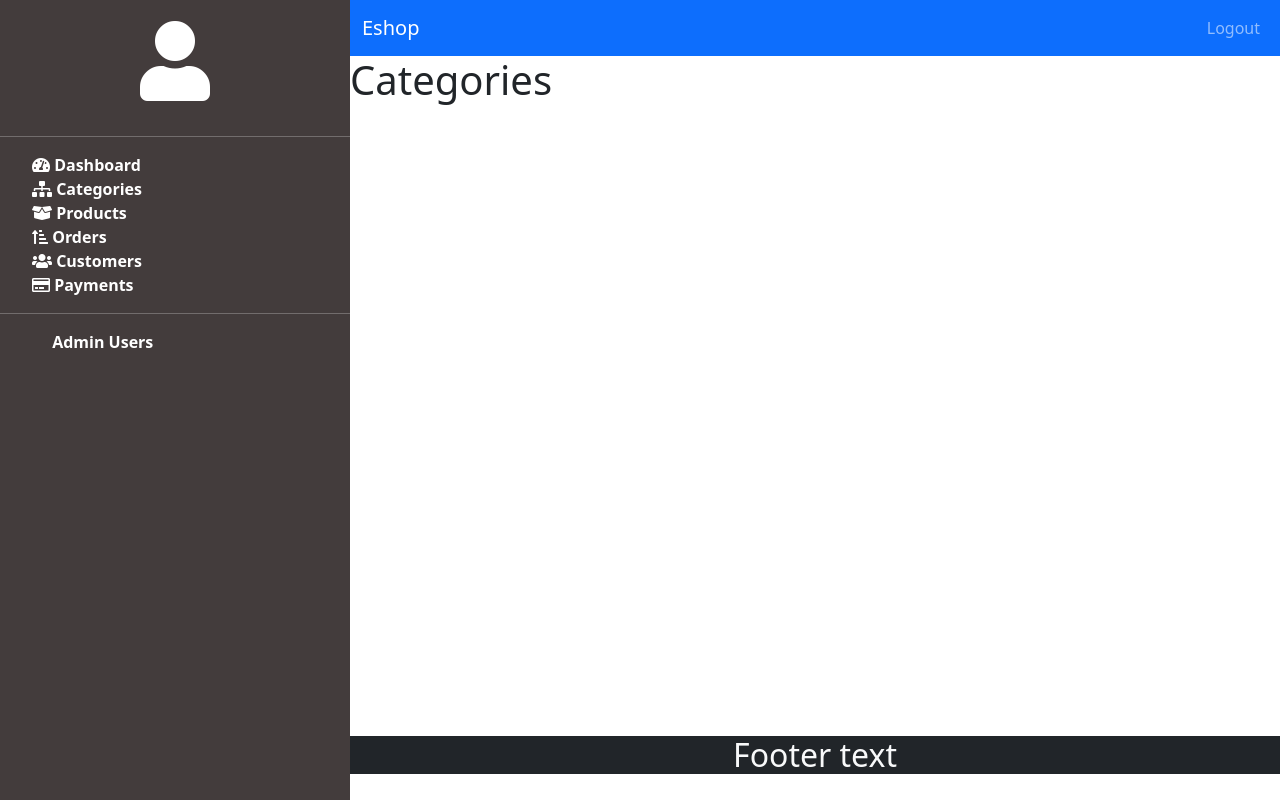
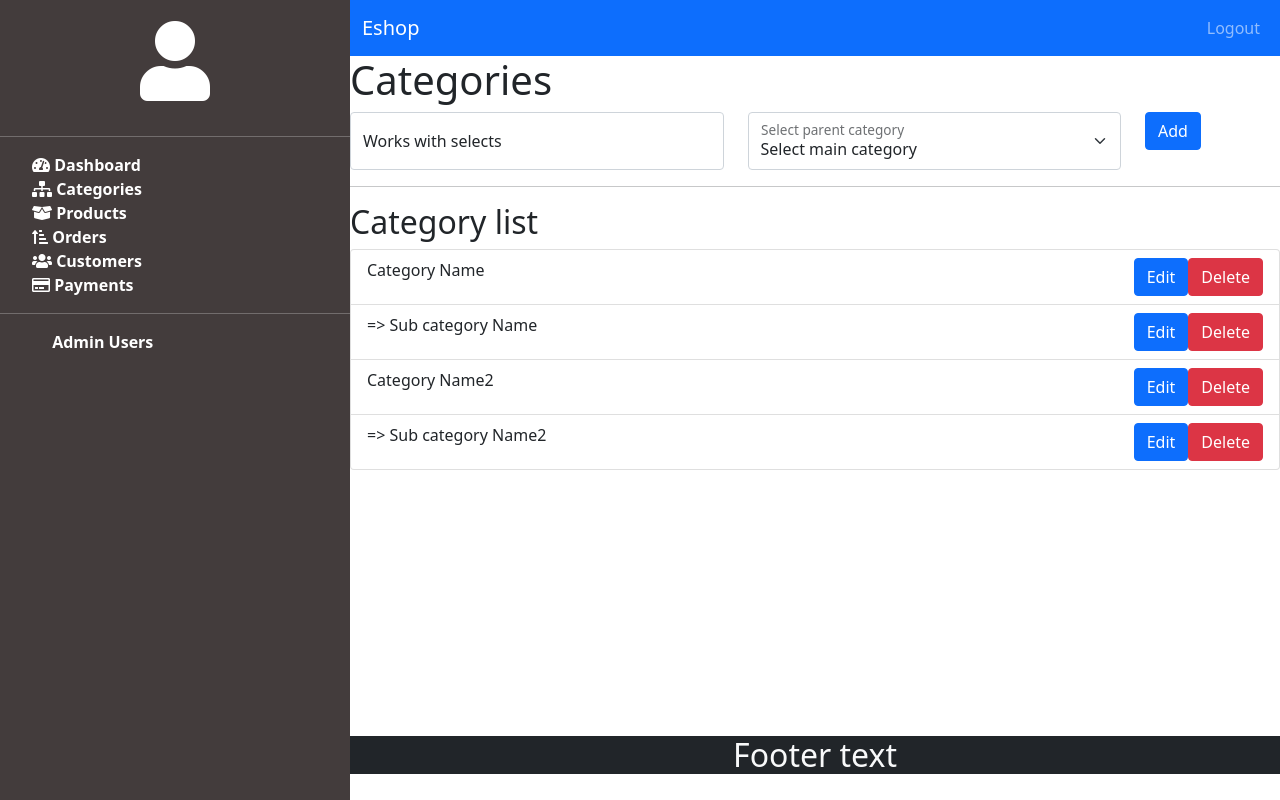
Before and after one commit to luit93/frontend-admin, a React (Create React App) app: page /categories in a window 1280 px wide. Built offline with nearby package versions, Linux system fonts and the light colour scheme.

Commit message:
category UI added

```diff
--- /dev/null
+++ b/src/components/add-category-form/AddCategoryForm.js
@@ -0,0 +1,66 @@
+import React from "react";
+import { Form, Row, Col, Button, FloatingLabel } from "react-bootstrap";
+const AddCategoryForm = () => {
+  const categories = [
+    { _id: 1, name: "Grocery", parentCat: "" },
+    { _id: 2, name: "Dairy", parentCat: "1" },
+    { _id: 3, name: "Bakery", parentCat: "1" },
+    { _id: 4, name: "Electronics", parentCat: "" },
+    { _id: 5, name: "Laptop", parentCat: "3" },
+    { _id: 6, name: "Mobile", parentCat: "3" },
+    { _id: 7, name: "Furniture", parentCat: "" },
+  ];
+
+  const handleOnChange = (e) => {};
+
+  //parent cats only
+  const parentCatOnly = categories.filter((row) => !row.parentCat);
+
+  //child cats only
+  const childCat = categories.filter((row) => row.parentCat);
+
+  return (
+    <div>
+      <Form>
+        <Row>
+          <Col md={5}>
+            <FloatingLabel
+              controlId="floatingSelect"
+              label="Works with selects"
+            >
+              <Form.Control
+                name="name"
+                placeholder="Category name"
+                onChange={handleOnChange}
+                required
+              />
+            </FloatingLabel>
+          </Col>
+          <Col md={5}>
+            <FloatingLabel
+              controlId="floatingSelect"
+              label="Select parent category"
+            >
+              <Form.Select aria-label="Floating label select example">
+                <option>Select main category</option>
+                {parentCatOnly.map((row, i) => (
+                  <option key={row._id} value={row._id}>
+                    {row.name}
+                  </option>
+                ))}
+                <option value="1">One</option>
+                <option value="2">Two</option>
+                <option value="3">Three</option>
+              </Form.Select>
+            </FloatingLabel>
+          </Col>
+          <Col>
+            <Button type="submit">Add</Button>
+          </Col>
+        </Row>
+      </Form>
+    </div>
+  );
+};
+
+export default AddCategoryForm;
--- a/src/pages/categories/Categories.js
+++ b/src/pages/categories/Categories.js
@@ -1,10 +1,58 @@
 import React from "react";
+import { ListGroup, Button } from "react-bootstrap";
 import AdminLayout from "../layout/AdminLayout";
+import AddCategoryForm from "../../components/add-category-form/AddCategoryForm";
 const Categories = () => {
   return (
     <AdminLayout>
       <div>
         <h1>Categories</h1>
+        <div className="add-cat-form">
+          <AddCategoryForm />
+        </div>
+        <hr />
+
+        <div className="cat-list">
+          <h2>Category list</h2>
+          <ListGroup>
+            <ListGroup.Item className="d-flex justify-content-between">
+              <span>Category Name</span>
+              <span>
+                <Button variant="primary">Edit</Button>
+                <Button variant="danger" style={{ marginleft: "1rem" }}>
+                  Delete
+                </Button>
+              </span>
+            </ListGroup.Item>
+            <ListGroup.Item className="d-flex justify-content-between">
+              <span> => Sub category Name</span>
+              <span>
+                <Button variant="primary">Edit</Button>
+                <Button variant="danger" style={{ marginleft: "1rem" }}>
+                  Delete
+                </Button>
+              </span>
+            </ListGroup.Item>
+            <ListGroup.Item className="d-flex justify-content-between">
+              <span>Category Name2</span>
+              <span>
+                <Button variant="primary">Edit</Button>
+                <Button variant="danger" style={{ marginleft: "1rem" }}>
+                  Delete
+                </Button>
+              </span>
+            </ListGroup.Item>
+            <ListGroup.Item className="d-flex justify-content-between">
+              <span> => Sub category Name2</span>
+              <span>
+                <Button variant="primary">Edit</Button>
+                <Button variant="danger" style={{ marginleft: "1rem" }}>
+                  Delete
+                </Button>
+              </span>
+            </ListGroup.Item>
+          </ListGroup>
+        </div>
       </div>
     </AdminLayout>
   );
```
